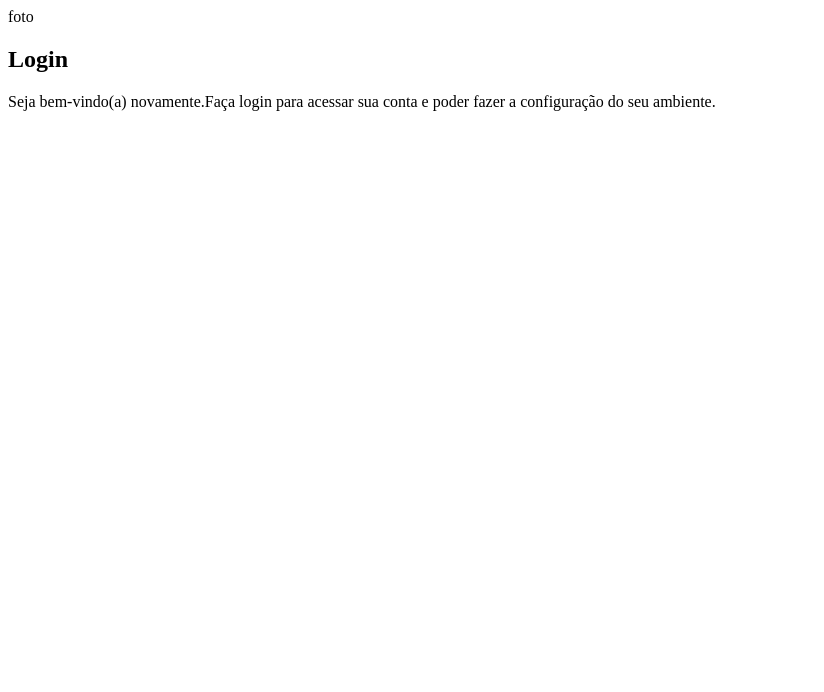
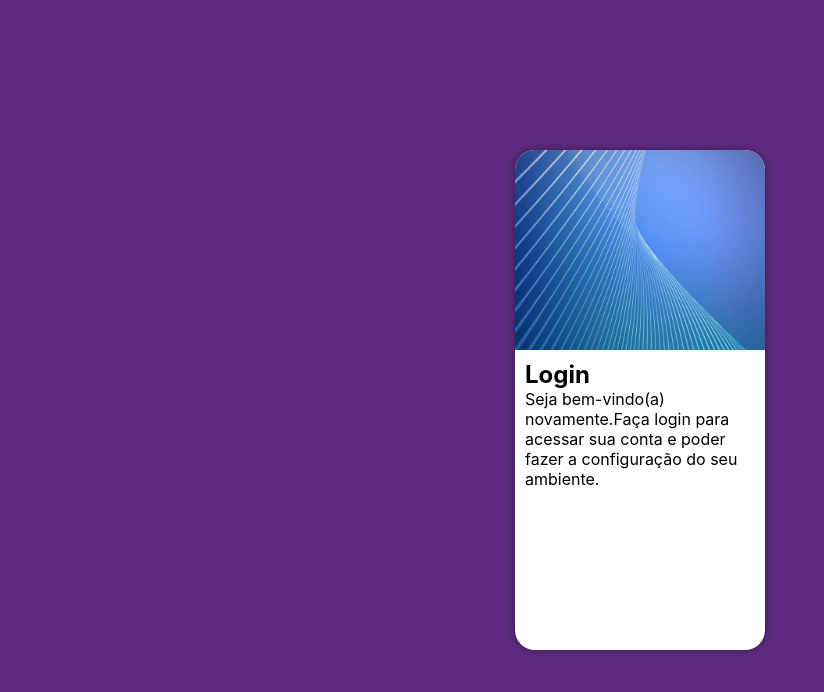
Before and after one commit to IgorHenriqueAlm/projeto-login, a plain HTML site: page index.html in a window 1280 px wide. Shown: the whole page, without its empty margins (0-824 px from the left). Drawn offline with Linux system fonts and the light colour scheme.

Commit message:
update index.html , style.css

```diff
--- a/estilos/style.css
+++ b/estilos/style.css
@@ -1 +1,45 @@
 @charset "UTF-8";
+
+*{
+    font-family: -apple-system, BlinkMacSystemFont, 'Segoe UI', Roboto, Oxygen, Ubuntu, Cantarell, 'Open Sans', 'Helvetica Neue', sans-serif;
+    margin: 0;
+    padding: 0;
+    box-sizing: border-box; /* broda fazer parte do tamanho total da caixa */
+}
+
+html ,body{
+    background-color: #5f2c82;
+    height: 100vh;
+    width: 100vw;
+}
+
+main{
+    height: 100vh;
+    width: 100vw;
+    position: relative;
+}
+
+section#login{
+    background-color: white;
+    height: 500px;
+    width: 250px;
+    border-radius: 20px;
+    box-shadow: 0px 0px 10px rgba(0, 0, 0, 0.450);
+    position: absolute;
+    top: 50%;
+    left: 50%;
+    transform: translate(-50%,-50%);
+    overflow: hidden; /* tudo q ficar fora da borda ficar escondido(foi usado p cortar a borda da imagem) */
+}
+
+section#login > div#imagem{
+    display: block;
+    background: url(../imagens/pexels-sean-whang-25006-804269.jpg)center center no-repeat ;
+    background-size: cover;
+    height: 200px;
+}
+
+section#login > div#formulario{
+    display: block;
+    padding: 10px;
+}
--- a/index.html
+++ b/index.html
@@ -10,7 +10,7 @@
     <main>
         <section id="login">
             <div id="imagem">
-                foto
+                <!-- foto aqui nas css -->
             </div>
             <div id="formulario">
                 <h1>Login</h1>
```
